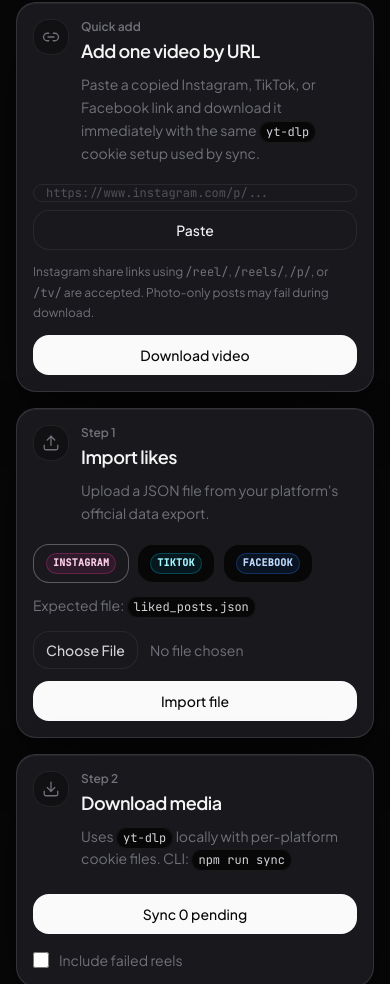
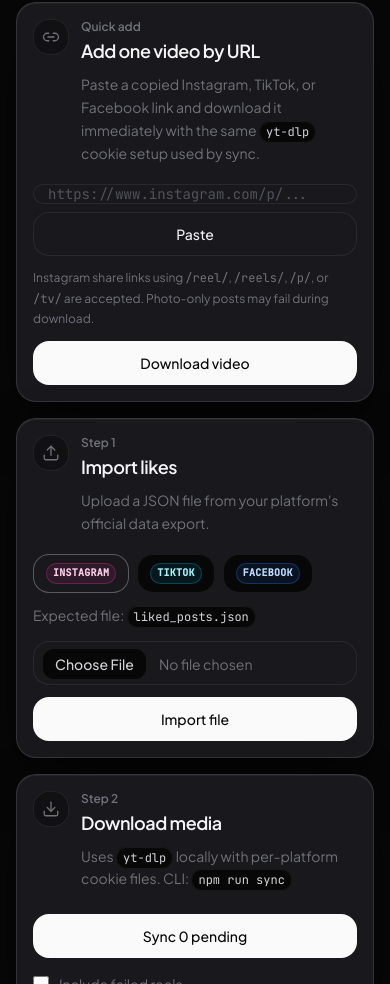
Before and after one commit to ibrahimjspy/insta-like-player, a Next.js app: page /admin in a window 390 px wide. Shown: the part 758-1742 px from the top of the page. Built offline with nearby package versions, Linux system fonts and the light colour scheme; no server answers; the database is empty.

Commit message:
Polish admin form controls
Make admin inputs and file picker controls easier to tap and read on mobile.

```diff
--- a/src/components/admin/ImportPanel.tsx
+++ b/src/components/admin/ImportPanel.tsx
@@ -95,7 +95,7 @@
           type="file"
           accept="application/json,.json"
           required
-          className="w-full min-w-0 text-sm text-muted file:mr-3 file:rounded-lg file:border file:border-border file:bg-surface-elevated file:px-3 file:py-2 file:text-sm file:font-medium file:text-foreground-secondary hover:file:bg-surface-hover"
+          className="h-11 w-full min-w-0 rounded-lg border border-border bg-surface-elevated px-2 py-1.5 text-sm text-muted outline-none transition-colors file:mr-3 file:h-8 file:rounded-md file:border file:border-border file:bg-background file:px-3 file:text-sm file:font-medium file:text-foreground-secondary hover:file:bg-surface-hover focus:border-border-strong focus:ring-2 focus:ring-ring/30"
         />
         <Button type="submit" disabled={busy} size="md" className="w-full sm:w-auto">
           {busy ? "Importing…" : "Import file"}
--- a/src/components/ui/Button.tsx
+++ b/src/components/ui/Button.tsx
@@ -15,7 +15,7 @@
 
 const SIZE: Record<Size, string> = {
   sm: "h-8 px-3 text-xs gap-1.5 rounded-lg",
-  md: "h-10 px-4 text-sm gap-2 rounded-lg",
+  md: "h-11 px-4 text-sm gap-2 rounded-lg",
 };
 
 interface Props extends ButtonHTMLAttributes<HTMLButtonElement> {
--- a/src/components/ui/Input.tsx
+++ b/src/components/ui/Input.tsx
@@ -7,7 +7,7 @@
 export function Input({ className = "", mono, ...props }: Props) {
   return (
     <input
-      className={`h-10 w-full rounded-lg border border-border bg-surface-elevated px-3 text-sm text-foreground outline-none transition-colors placeholder:text-muted-subtle focus:border-border-strong focus:ring-2 focus:ring-ring/30 disabled:opacity-50 ${mono ? "font-mono text-xs" : ""} ${className}`}
+      className={`h-11 w-full rounded-lg border border-border bg-surface-elevated px-3.5 text-sm text-foreground outline-none transition-colors placeholder:text-muted-subtle focus:border-border-strong focus:ring-2 focus:ring-ring/30 disabled:opacity-50 ${mono ? "font-mono" : ""} ${className}`}
       {...props}
     />
   );
```
